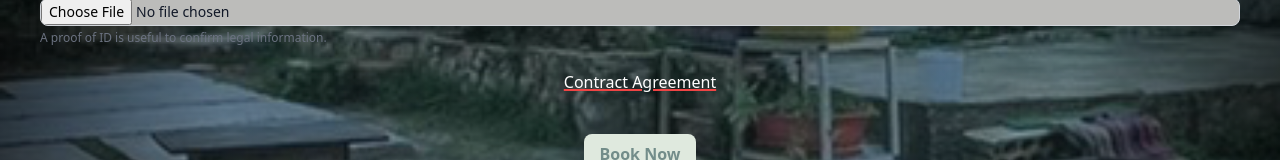
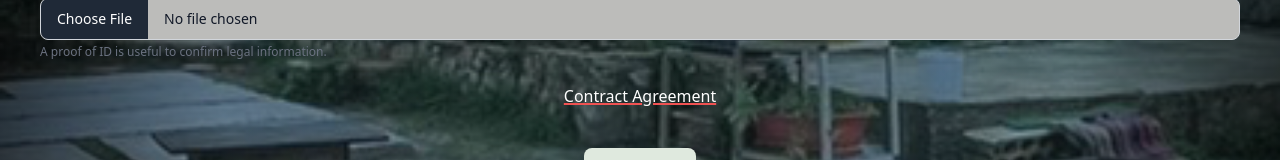
Before and after one commit to moedayraki/baytsalwa, a Vue app: page /book in a window 1280 px wide. Shown: the part 414-574 px from the top of the page. Built offline with nearby package versions, Linux system fonts and the light colour scheme.

Commit message:
updated the v-calendar datepicker to get the styles

```diff
--- a/package.json
+++ b/package.json
@@ -7,6 +7,7 @@
     "serve": "vite preview"
   },
   "dependencies": {
+    "flowbite": "^1.3.2",
     "v-calendar": "^3.0.0-alpha.7",
     "vue": "^3.2.29",
     "vue-router": "^4.0.12"
--- a/src/main.js
+++ b/src/main.js
@@ -1,5 +1,6 @@
 import { createApp } from 'vue'
 import './tailwind.css'
+import 'flowbite';
 import App from './App.vue'
 import { routes } from './routes.js'
 import { createRouter, createWebHistory } from 'vue-router'
--- a/src/views/Book.vue
+++ b/src/views/Book.vue
@@ -174,6 +174,7 @@
 
 <script>
 import { DatePicker } from "v-calendar";
+import "v-calendar/dist/style.css";
 import { ref } from "vue";
 import {
   TransitionRoot,
--- a/tailwind.config.js
+++ b/tailwind.config.js
@@ -2,7 +2,9 @@ const defaultTheme = require('tailwindcss/defaultTheme')
 
 /** @type {import("@types/tailwindcss/tailwind-config").TailwindConfig } */
 module.exports = {
-  content: ['./index.html', './src/**/*.{vue,js,ts,jsx,tsx}'],
+  content: ['./index.html',
+    './src/**/*.{vue,js,ts,jsx,tsx}',
+    "./node_modules/flowbite/**/*.js"],
   theme: {
     extend: {
       fontFamily: {
@@ -21,5 +23,6 @@ module.exports = {
     require('@tailwindcss/typography'),
     require('@tailwindcss/line-clamp'),
     require('@tailwindcss/aspect-ratio'),
+    require('flowbite/plugin'),
   ],
 }
```
Also changed, not shown: 1 other file (tests, documents, lock files or other folders).
